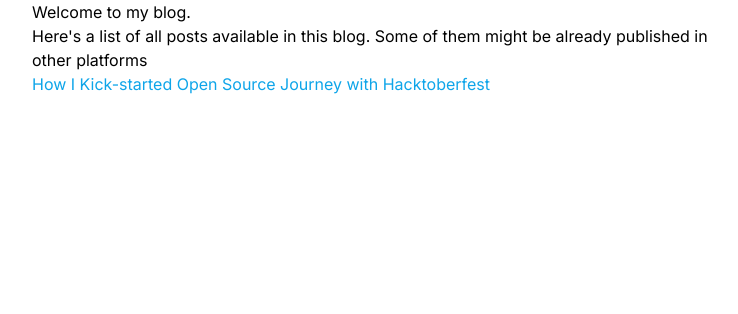
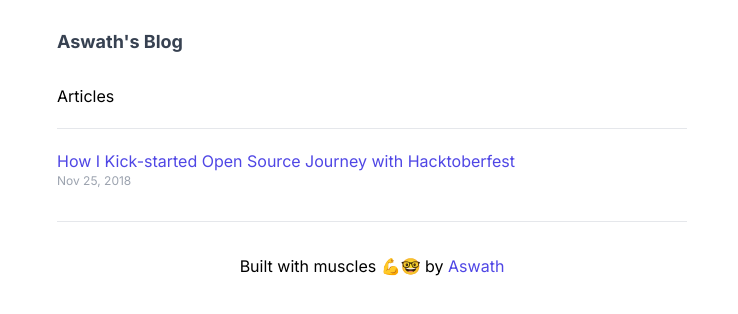
Before and after one commit to aswathkk/aswathkk.github.io, a Next.js app: page /blog in a window 1280 px wide. Shown: the top 314 px of the page, without its empty margins (268-1006 px from the left). Built offline with nearby package versions, Linux system fonts and the light colour scheme.

Commit message:
chore: Style updates

```diff
--- a/app/blog/[slug]/page.tsx
+++ b/app/blog/[slug]/page.tsx
@@ -28,11 +28,17 @@ export default function Post(props: PageProps) {
 
   return (
     <div>
-      <h1 className="text-4xl">{meta.title}</h1>
-      <div>
-        date: {meta.date.toLocaleDateString()} | Tags: {meta.tags.join(", ")}
+      <h1 className="text-4xl font-semibold mb-5 text-gray-700">
+        {meta.title}
+      </h1>
+      <div className="mb-5 text-sm text-gray-400 flex">
+        {meta.date.toLocaleDateString("en-US", {
+          month: "short",
+          day: "numeric",
+          year: "numeric",
+        })}{" "}
       </div>
-      <div className="prose prose-a:text-sky-500">
+      <div className="prose prose-a:text-indigo-600">
         <Markdown markdown={markdown} />
       </div>
     </div>
--- a/app/blog/layout.tsx
+++ b/app/blog/layout.tsx
@@ -1,10 +1,30 @@
 import { ReactNode } from "react";
 import styles from "./styles.module.css";
+import Link from "next/link";
 
 interface BlogLayoutProps {
   children: ReactNode;
 }
 
 export default function BlogLayout({ children }: BlogLayoutProps) {
-  return <div className={`${styles.container} mx-auto`}>{children}</div>;
+  return (
+    <div className={`${styles.container} mx-auto`}>
+      <header className="py-7">
+        <Link href={"/blog"} className="text-lg font-bold text-gray-700">
+          Aswath&apos;s Blog
+        </Link>
+      </header>
+      {children}
+      <hr className="mt-8" />
+      <footer className="p-8">
+        <div className="text-center">
+          Built with muscles 💪🤓 by{" "}
+          <Link className="text-indigo-600 hover:underline" href="/">
+            Aswath
+          </Link>
+        </div>
+        <div className=""></div>
+      </footer>
+    </div>
+  );
 }
--- a/app/blog/page.tsx
+++ b/app/blog/page.tsx
@@ -6,18 +6,25 @@ export default async function Blog() {
 
   return (
     <>
-      <p>
-        Welcome to my blog.
-        <br />
-        Here&apos;s a list of all posts available in this blog. Some of them
-        might be already published in other platforms
-      </p>
+      <h2 className="mb-5">Articles</h2>
+      <hr className="mb-5" />
       <ul>
         {posts.map((post) => (
-          <li key={post.meta.slug}>
-            <Link className="text-sky-500" href={`blog/${post.meta.slug}`}>
+          <li key={post.meta.slug} className="mb-3">
+            <Link
+              className="text-indigo-600 line-clamp-1 hover:underline"
+              href={`blog/${post.meta.slug}`}
+              title={post.meta.title}
+            >
               {post.meta.title}
             </Link>
+            <div className="text-xs text-gray-400">
+              {post.meta.date.toLocaleDateString("en-US", {
+                month: "short",
+                day: "numeric",
+                year: "numeric",
+              })}
+            </div>
           </li>
         ))}
       </ul>
--- a/app/blog/styles.module.css
+++ b/app/blog/styles.module.css
@@ -1,3 +1,3 @@
 .container {
-  max-width: 680px;
+  max-width: 630px;
 }
--- a/app/components/Markdown/index.tsx
+++ b/app/components/Markdown/index.tsx
@@ -32,7 +32,7 @@ function ParagraphComponent(props: any) {
       return children;
     }
   }
-  return <p>{children}</p>;
+  return <p className="">{children}</p>;
 }
 
 async function LinkPreviewWithMetaData({ href }: any) {
@@ -61,11 +61,7 @@ function LinkComponent({ children, href }: any) {
   if (children === "@preview") {
     return <LinkPreviewWithMetaData href={href} />;
   }
-  return (
-    <Link href={href} className="italic">
-      {children}
-    </Link>
-  );
+  return <Link href={href}>{children}</Link>;
 }
 
 export default function Markdown(props: { markdown: string }) {
--- a/app/page.tsx
+++ b/app/page.tsx
@@ -2,7 +2,6 @@ import Link from "next/link";
 
 export default function Home() {
   return (
-    // <div className="sm:container mx-auto">{children}</div>
     <div className="h-screen flex flex-col justify-center items-center">
       <h1 className="text-5xl">Aswath K</h1>
       <Link href="/blog">
```
